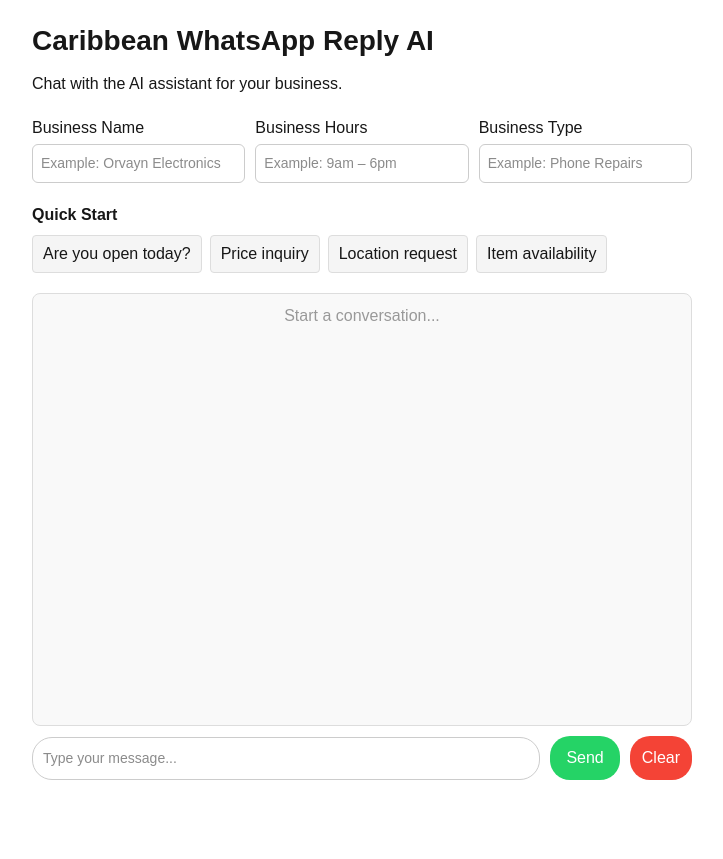
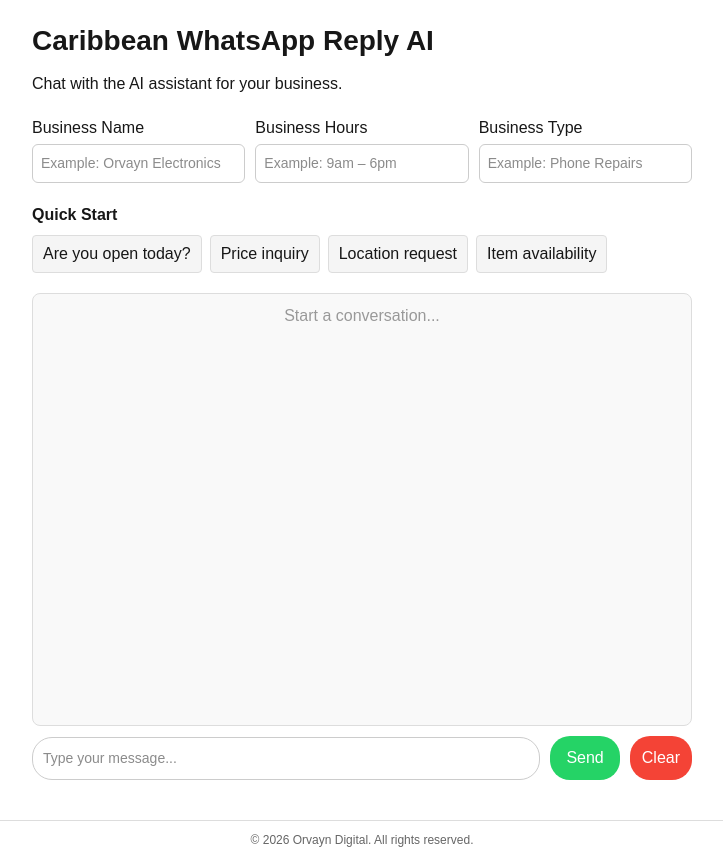
Before and after one commit to orvayndigital/caribbean-ai-reply, a Next.js app: page / in a window 1280 px wide. Shown: the whole page, without its empty margins (278-1001 px from the left). Before the commit the page ends 800 px from the top, so only its background shows below. Built offline with nearby package versions, Linux system fonts and the light colour scheme.

Commit message:
Fix JSX structure by wrapping in fragment and add footer

```diff
--- a/app/page.tsx
+++ b/app/page.tsx
@@ -87,6 +87,7 @@ export default function Home() {
   }
 
   return (
+    <>
       <main style={{ padding: "20px", maxWidth: "700px", margin: "auto", height: "100vh", display: "flex", flexDirection: "column" }}>
         <h1 style={{ fontSize: "28px", fontWeight: "bold", marginBottom: "10px" }}>
           Caribbean WhatsApp Reply AI
@@ -248,5 +249,9 @@ export default function Home() {
           )}
         </div>
       </main>
+      <footer style={{ textAlign: "center", padding: "10px", fontSize: "12px", color: "#666", borderTop: "1px solid #ddd", marginTop: "20px" }}>
+        © 2026 Orvayn Digital. All rights reserved.
+      </footer>
+    </>
   );
 }
```
Lines whose indentation alone changed are shown as unchanged.
